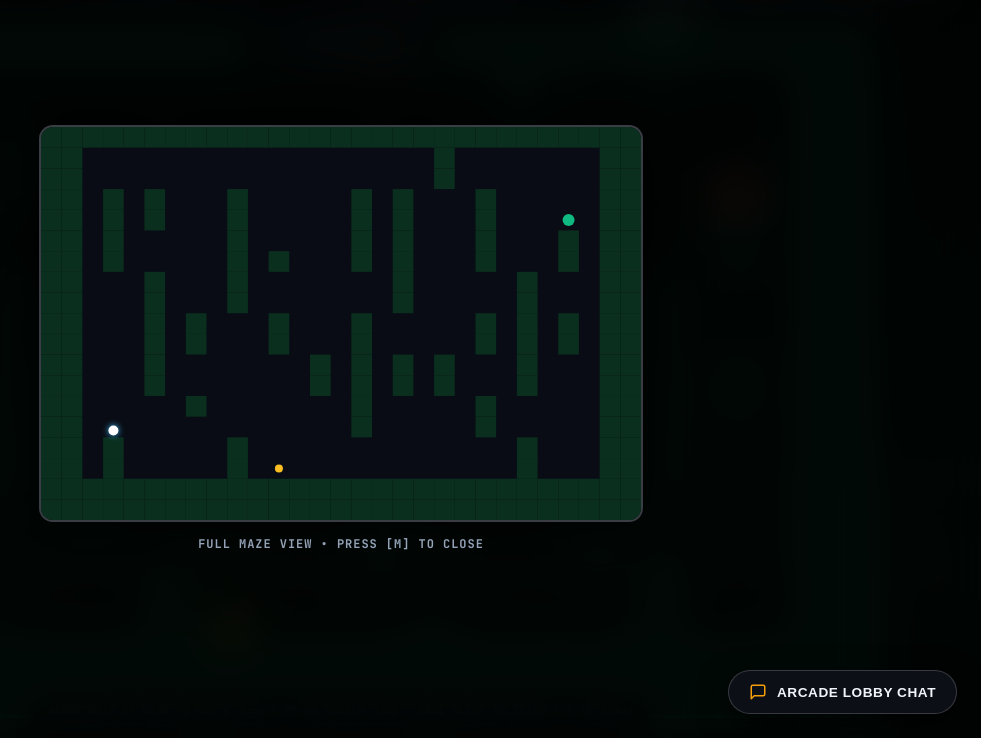
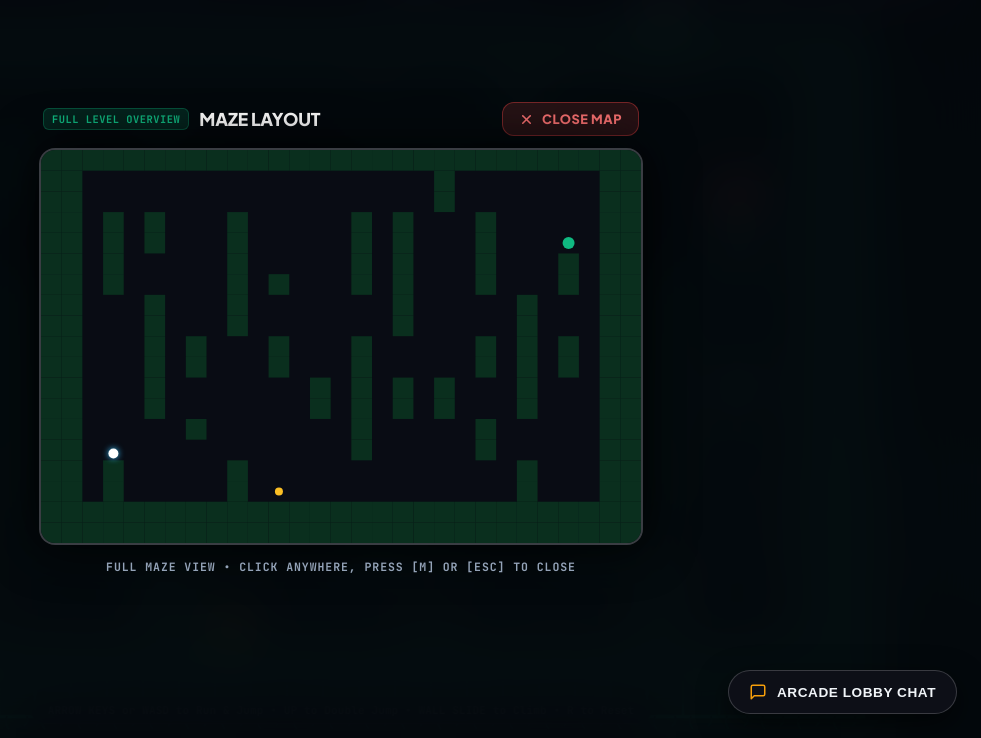
Before and after one commit to elyhwolf/gemini-internship, a website built with Vite: page maze-runner/index.html in a window 1280 px wide. Both pictures are taken after a click on the button "MAP". Shown: the part 62-800 px from the top of the page, without its empty margins (299-1280 px from the left). Built offline with nearby package versions, Linux system fonts and the light colour scheme; no server answers; grey boxes are pictures that could not be loaded.

Commit message:
Fix full map exit bug in Maze Runner 100 with M key, Escape, backdrop, and close button

```diff
--- a/maze-runner/game.js
+++ b/maze-runner/game.js
@@ -1237,7 +1237,14 @@ class MazeGame {
 
       // Minimap Toggle
       if (e.key === 'm' || e.key === 'M') {
+        e.preventDefault();
         this.toggleMinimap();
+      } else if (e.key === 'Escape') {
+        if (this.minimapOverlay && !this.minimapOverlay.classList.contains('hidden')) {
+          e.preventDefault();
+          e.stopPropagation();
+          this.closeMinimap();
+        }
       }
     };
 
@@ -1250,10 +1257,9 @@ class MazeGame {
       }
     };
 
+    // Attach keyboard events only to window to prevent duplicate bubbling triggers
     window.addEventListener('keydown', handleKeyDown);
-    document.addEventListener('keydown', handleKeyDown);
     window.addEventListener('keyup', handleKeyUp);
-    document.addEventListener('keyup', handleKeyUp);
 
     window.addEventListener('blur', () => {
       this.keys.left = false;
@@ -1275,7 +1281,25 @@ class MazeGame {
     });
 
     const btnMinimap = document.getElementById('btnMinimap');
-    if (btnMinimap) btnMinimap.addEventListener('click', () => this.toggleMinimap());
+    if (btnMinimap) btnMinimap.addEventListener('click', (e) => {
+      e.stopPropagation();
+      this.toggleMinimap();
+    });
+
+    const btnCloseMinimap = document.getElementById('btnCloseMinimap');
+    if (btnCloseMinimap) btnCloseMinimap.addEventListener('click', (e) => {
+      e.stopPropagation();
+      this.closeMinimap();
+    });
+
+    if (this.minimapOverlay) {
+      this.minimapOverlay.addEventListener('click', (e) => {
+        // Clicking backdrop outside canvas or on close button closes the map
+        if (e.target === this.minimapOverlay || e.target.closest('#btnCloseMinimap')) {
+          this.closeMinimap();
+        }
+      });
+    }
 
     const btnAudio = document.getElementById('btnAudio');
     const audioIconOn = document.getElementById('audioIconOn');
@@ -1328,11 +1352,21 @@ class MazeGame {
     if (!this.minimapOverlay) return;
     const isHidden = this.minimapOverlay.classList.contains('hidden');
     if (isHidden) {
-      this.renderMinimap();
-      this.minimapOverlay.classList.remove('hidden');
+      this.openMinimap();
     } else {
-      this.minimapOverlay.classList.add('hidden');
-    }
+      this.closeMinimap();
+    }
+  }
+
+  openMinimap() {
+    if (!this.minimapOverlay) return;
+    this.renderMinimap();
+    this.minimapOverlay.classList.remove('hidden');
+  }
+
+  closeMinimap() {
+    if (!this.minimapOverlay) return;
+    this.minimapOverlay.classList.add('hidden');
   }
 
   renderMinimap() {
--- a/maze-runner/index.html
+++ b/maze-runner/index.html
@@ -128,8 +128,23 @@
 
   <!-- Minimap Drawer -->
   <div class="minimap-overlay hidden" id="minimapOverlay">
-    <canvas id="minimapCanvas"></canvas>
-    <div class="minimap-hint">FULL MAZE VIEW • PRESS [M] TO CLOSE</div>
+    <div class="minimap-modal-content">
+      <div class="minimap-header">
+        <div class="minimap-title-bar">
+          <span class="minimap-tag">FULL LEVEL OVERVIEW</span>
+          <h2 class="minimap-heading">MAZE LAYOUT</h2>
+        </div>
+        <button class="minimap-close-btn" id="btnCloseMinimap" title="Close Map (ESC / M)">
+          <svg viewBox="0 0 24 24" fill="none" stroke="currentColor" stroke-width="2.5" stroke-linecap="round" stroke-linejoin="round">
+            <line x1="18" y1="6" x2="6" y2="18"></line>
+            <line x1="6" y1="6" x2="18" y2="18"></line>
+          </svg>
+          <span>CLOSE MAP</span>
+        </button>
+      </div>
+      <canvas id="minimapCanvas"></canvas>
+      <div class="minimap-hint">FULL MAZE VIEW • CLICK ANYWHERE, PRESS [M] OR [ESC] TO CLOSE</div>
+    </div>
   </div>
 
   <!-- Touch Controls for Mobile/Tablet -->
--- a/maze-runner/style.css
+++ b/maze-runner/style.css
@@ -360,32 +360,110 @@ html, body {
 .minimap-overlay {
   position: fixed;
   inset: 0;
-  background: rgba(0, 0, 0, 0.85);
-  backdrop-filter: blur(20px);
+  background: rgba(4, 6, 12, 0.88);
+  backdrop-filter: blur(24px);
+  -webkit-backdrop-filter: blur(24px);
   z-index: 200;
   display: flex;
   flex-direction: column;
   align-items: center;
   justify-content: center;
   padding: 24px;
+  cursor: pointer;
+  animation: fadeIn 0.2s ease;
+}
+
+.minimap-modal-content {
+  display: flex;
+  flex-direction: column;
+  align-items: center;
+  position: relative;
+  cursor: default;
+  max-width: 90vw;
+  max-height: 90vh;
+}
+
+.minimap-header {
+  display: flex;
+  align-items: center;
+  justify-content: space-between;
+  width: 100%;
+  margin-bottom: 12px;
+  padding: 0 4px;
+}
+
+.minimap-title-bar {
+  display: flex;
+  align-items: center;
+  gap: 10px;
+}
+
+.minimap-tag {
+  font-family: var(--font-mono);
+  font-size: 0.65rem;
+  font-weight: 700;
+  color: #10b981;
+  background: rgba(16, 185, 129, 0.15);
+  border: 1px solid rgba(16, 185, 129, 0.3);
+  padding: 3px 8px;
+  border-radius: 6px;
+  letter-spacing: 0.05em;
+}
+
+.minimap-heading {
+  font-size: 1.1rem;
+  font-weight: 800;
+  color: #ffffff;
+  margin: 0;
+  letter-spacing: -0.01em;
+}
+
+.minimap-close-btn {
+  display: flex;
+  align-items: center;
+  gap: 8px;
+  background: rgba(239, 68, 68, 0.15);
+  border: 1px solid rgba(239, 68, 68, 0.4);
+  color: #f87171;
+  padding: 8px 16px;
+  border-radius: 12px;
+  font-family: var(--font-sans);
+  font-size: 0.8rem;
+  font-weight: 800;
+  letter-spacing: 0.04em;
+  cursor: pointer;
+  transition: all 0.2s ease;
+}
+
+.minimap-close-btn:hover {
+  background: #ef4444;
+  color: #ffffff;
+  border-color: #ef4444;
+  transform: translateY(-1px);
+}
+
+.minimap-close-btn svg {
+  width: 15px;
+  height: 15px;
 }
 
 #minimapCanvas {
   max-width: 85vw;
-  max-height: 75vh;
+  max-height: 72vh;
   border: 2px solid rgba(255, 255, 255, 0.2);
-  border-radius: 14px;
+  border-radius: 16px;
   background: #090c14;
-  box-shadow: 0 0 50px rgba(0, 0, 0, 0.9);
+  box-shadow: 0 0 50px rgba(0, 0, 0, 0.95);
 }
 
 .minimap-hint {
   margin-top: 14px;
   font-family: var(--font-mono);
-  font-size: 0.75rem;
+  font-size: 0.72rem;
   font-weight: 700;
   color: #94a3b8;
   letter-spacing: 0.08em;
+  text-align: center;
 }
 
 /* MODALS */
```
